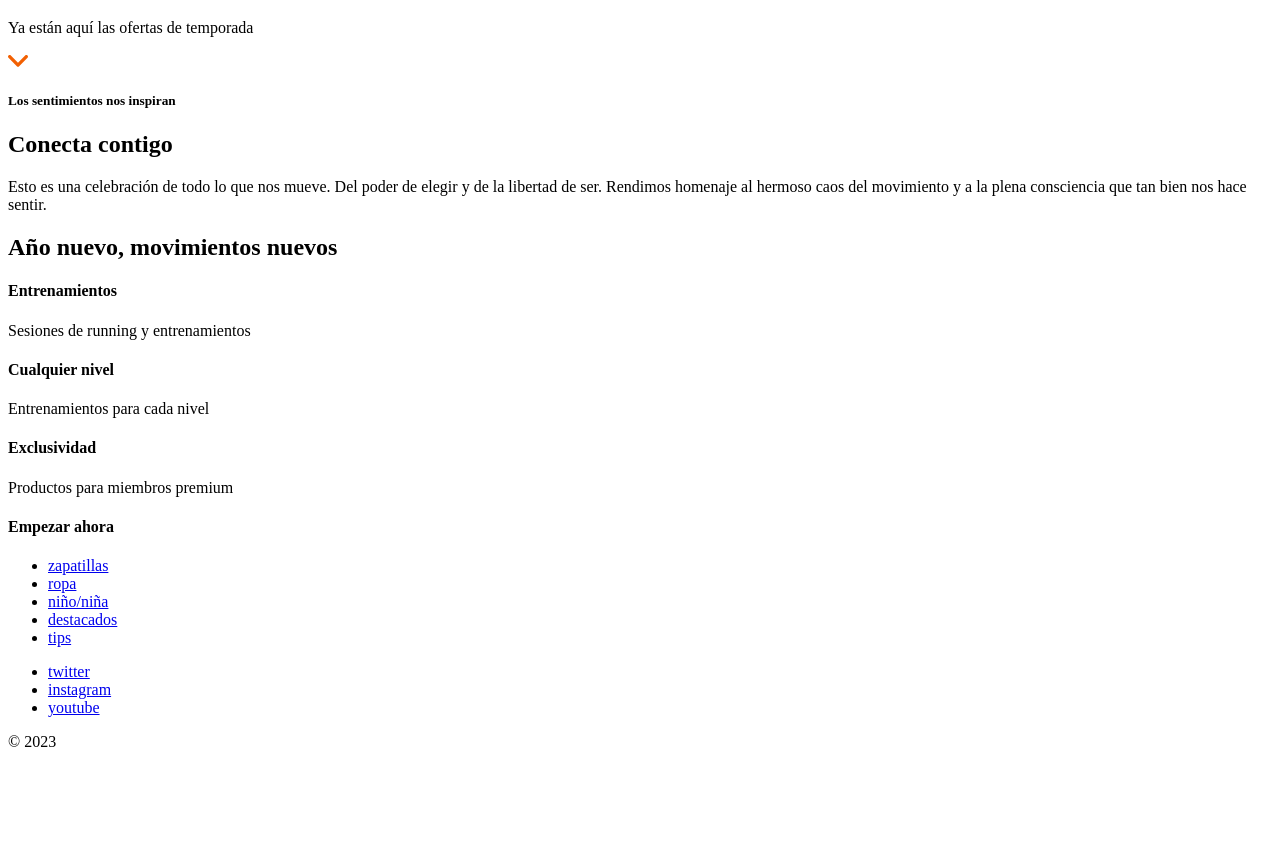
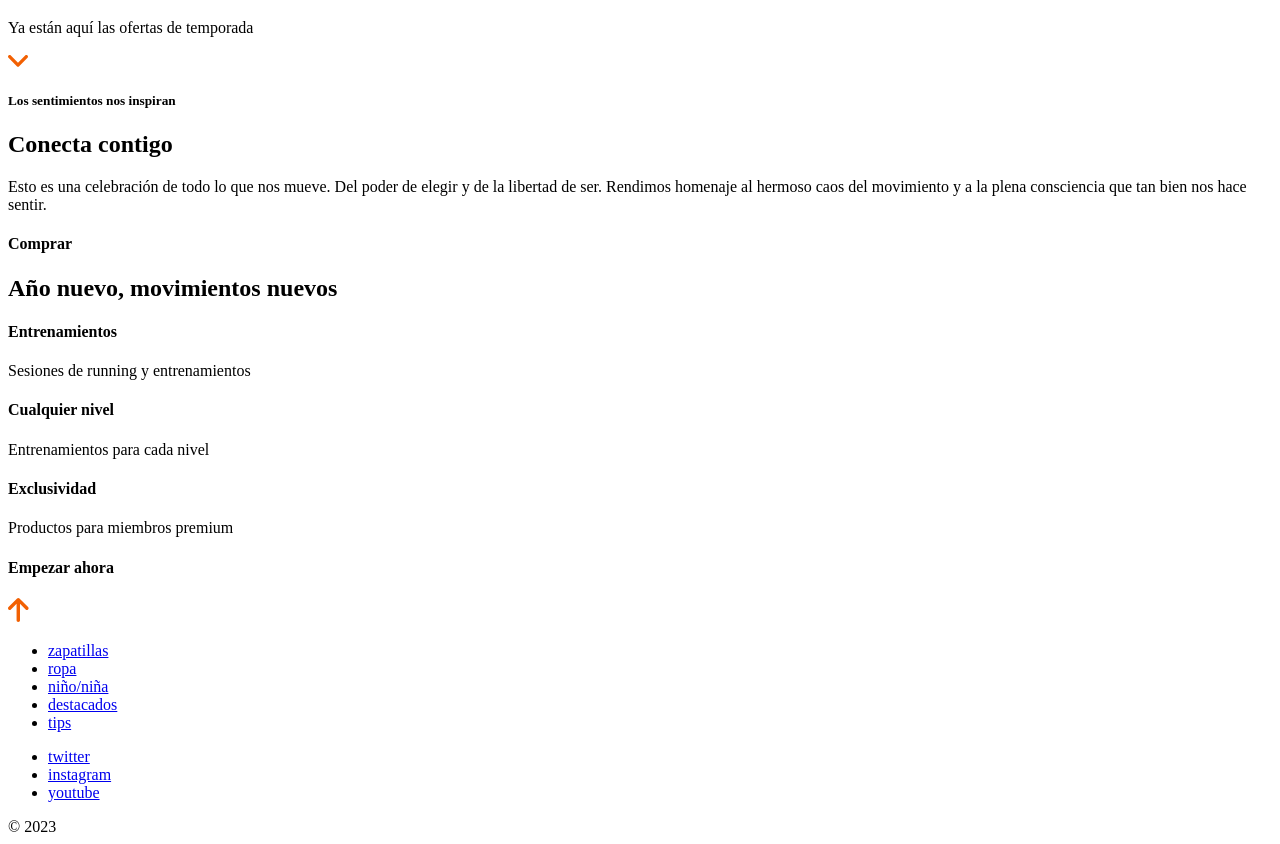
Before and after one commit to Adalab/modulo-1-evaluacion-final-Queralt-Chan, a website built with Vite: page docs/index.html in a window 1280 px wide. Shown: the part 87-931 px from the top of the page. Before the commit the page ends 846 px from the top, so only its background shows below. Built offline with nearby package versions, Linux system fonts and the light colour scheme.

Commit message:
Deployed new version of the page to production

```diff
--- a/docs/index.html
+++ b/docs/index.html
@@ -10,7 +10,7 @@
 
 
 
-    <link rel="stylesheet" href="./assets/main-caf9b627.css">
+    <link rel="stylesheet" href="./assets/main-b0f18884.css">
   </head>
 
   <body>
@@ -40,11 +40,16 @@
 
     <section class="section1">
 
-
+      <div class="section1-content">
 
             <h5 class="tip"> Los sentimientos nos inspiran</h5>
             <h2 class="titlesection1"> Conecta contigo</h2>
             <p class="textsection1"> Esto es una celebración de todo lo que nos mueve. Del poder de elegir y de la libertad de ser. Rendimos homenaje al hermoso caos del movimiento y a la plena consciencia que tan bien nos hace sentir.</p>
+
+            <div class="buttonbuy">
+                <h4>Comprar</h4>
+            </div>
+        </div>
 
       </section>
 
@@ -53,7 +58,7 @@
     <section class="section2">
 
         <h2>Año nuevo, movimientos nuevos</h2>
-
+        <div class="grid">
         <article class="articles">
             <h4>Entrenamientos</h4>
             <p>Sesiones de running y entrenamientos</p>
@@ -68,6 +73,7 @@
             <h4>Exclusividad</h4>
             <p>Productos para miembros premium</p>
         </article>
+        </div>
 
         <div class="start">
             <h4>Empezar ahora</h4>
@@ -84,6 +90,11 @@
 
     <footer>
       <footer class="footer">
+
+  <div class="footer-button">
+    <a class="button" href="#header#"><img src="./images/ico-arrow.svg" alt="arrow"></a>
+</div>
+
 
   <nav class="nav">
 
```
Also changed, not shown: docs/more-info.html (+6 -1 lines), 2 other files.
